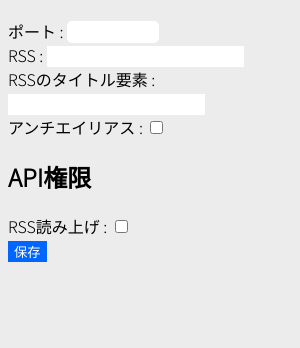
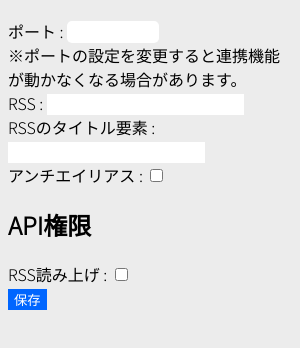
Before and after one commit to Mf-3d/Terrescot, an Electron app: page src/setting.html in a window 300 px wide. Shown: the part 70-418 px from the top of the page. Drawn offline with Linux system fonts and the light colour scheme; no server answers.

Commit message:
[fix] ポートの設定を危険な設定に指定

```diff
--- a/src/setting.html
+++ b/src/setting.html
@@ -35,6 +35,8 @@
         <h1>設定</h1>
         ポート : <input type="number" max="65535" min="0" id="PORT"/>
         <br/>
+        ※ポートの設定を変更すると連携機能が動かなくなる場合があります。
+        <br/>
         RSS : <input type="url" id="RSS"/>
         <br/>
         RSSのタイトル要素 : <input type="text" id="RSS_title"/>
```
